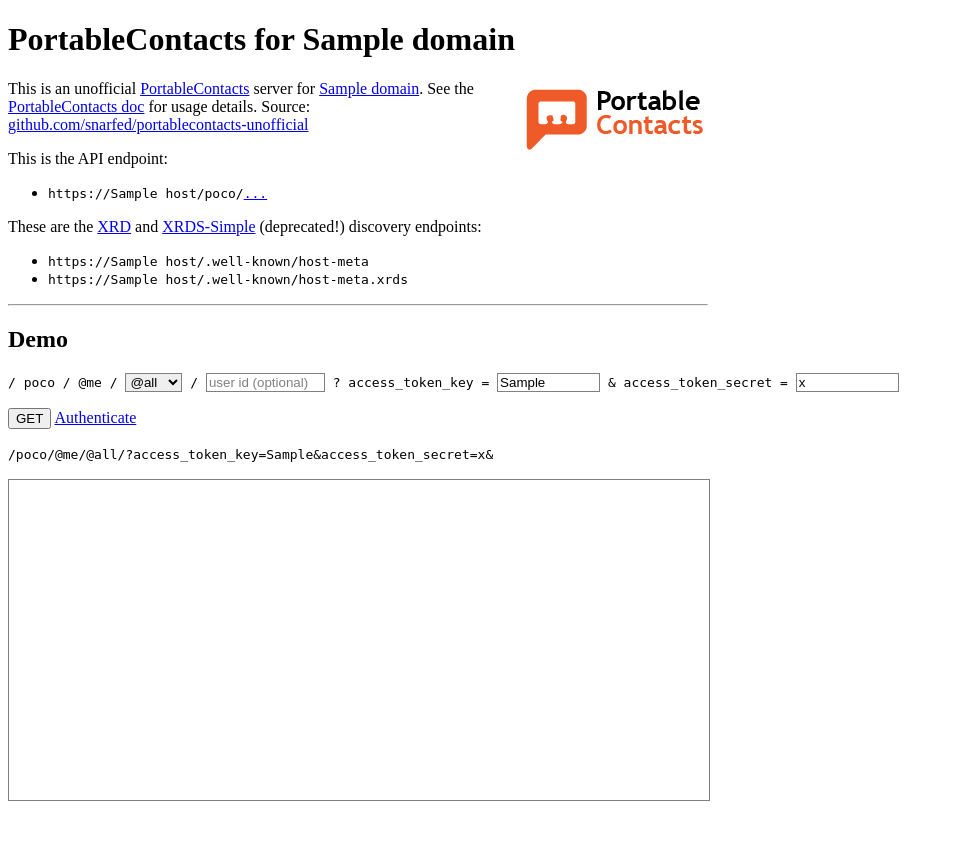
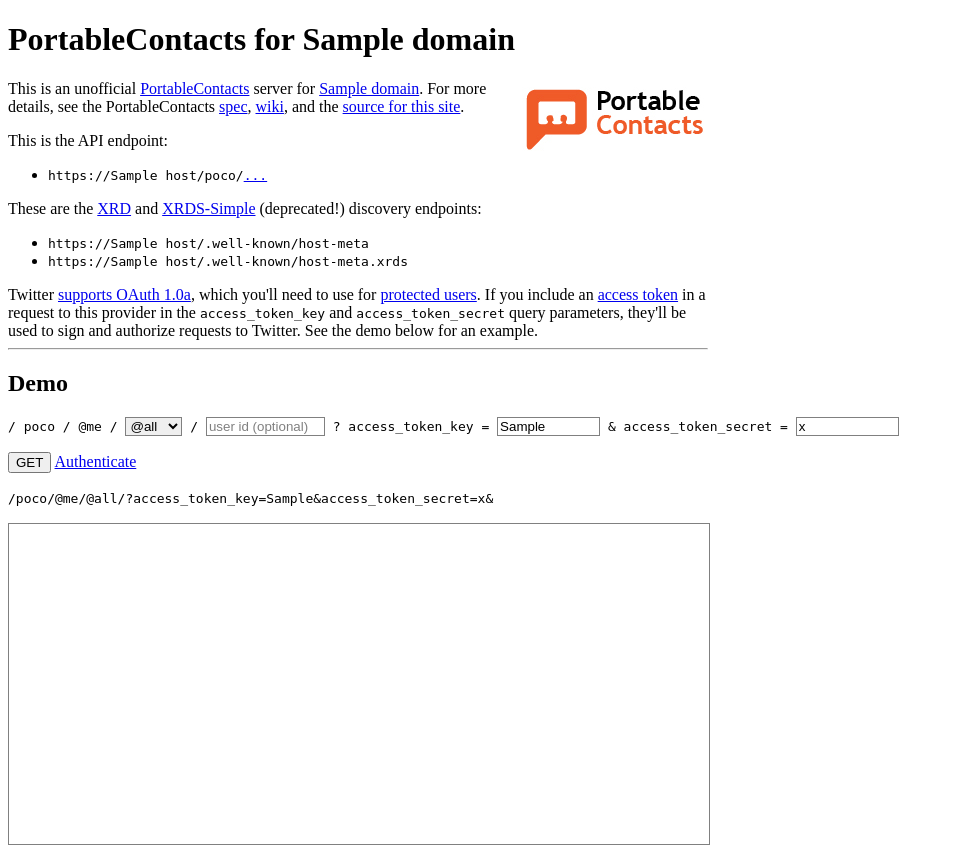
Before and after one commit to snarfed/portablecontacts-unofficial, a Python web app: template templates/twitter_index.html in a window 1280 px wide. Shown: the whole page, without its empty margins (0-954 px from the left). Before the commit the page ends 801 px from the top, so only its background shows below. Run offline with Jinja, Linux system fonts and the light colour scheme; the template is opened without the code that fills it: most values are stand-ins (such as "Sample title", 1, 10 or a date in 2020); some libraries are stand-ins or nearby versions.

Commit message:
add oauth usage details to front page. remove Authorization header pass-through for twitter. add favicon.

```diff
--- a/facebook.py
+++ b/facebook.py
@@ -84,8 +84,9 @@ class Facebook(source.Source):
   def get_contacts(self, user_id=None, startIndex=0, count=0):
     """Returns a (Python) list of PoCo contacts to be JSON-encoded.
 
-    The OAuth 'Authorization' header must be provided if the current user is
-    protected, or to receive any protected friends in the returned contacts.
+    If an OAuth access token is provided in the access_token query parameter, it
+    will be passed on to Facebook. This will be necessary for some people and
+    contact details, based on their privacy settings.
 
     Args:
       user_id: integer or string. if provided, only this user will be returned.
--- a/templates/index.html
+++ b/templates/index.html
@@ -19,10 +19,13 @@
 
 <p>This is an unofficial
   <a href="http://portablecontacts.net/">PortableContacts</a> server
-for <a href="http://{{ domain }}/">{{ domain }}</a>. See
-the <a href="http://wiki.portablecontacts.net/">PortableContacts doc</a> for
-usage details.
-Source: <a href="https://github.com/snarfed/portablecontacts-unofficial">github.com/snarfed/portablecontacts-unofficial</a></p>
+for <a href="http://{{ domain }}/">{{ domain }}</a>. For more details, see the
+PortableContacts
+<a href="http://portablecontacts.net/draft-spec.html">spec</a>,
+<a href="http://wiki.portablecontacts.net/">wiki</a>, and the
+<a href="https://github.com/snarfed/portablecontacts-unofficial">source for
+this site</a>.
+</p>
 
 <p>This is the API endpoint:</p>
 <ul>
@@ -37,6 +40,9 @@ Source: <a href="https://github.com/snarfed/portablecontacts-unofficial">github.
   <li><code>https://{{ host }}/.well-known/host-meta</code></li>
   <li><code>https://{{ host }}/.well-known/host-meta.xrds</code></li>
 </ul>
+
+{% block oauth_details %}
+{% endblock %}
 
 <hr />
 
--- a/templates/twitter_index.html
+++ b/templates/twitter_index.html
@@ -1,4 +1,17 @@
 {% extends "index.html" %}
+
+{% block oauth_details %}
+Twitter
+<a href="https://dev.twitter.com/docs/auth/obtaining-access-tokens">supports
+OAuth 1.0a</a>, which you'll need to use for
+<a href="https://support.twitter.com/articles/14016-about-public-and-protected-tweets">protected
+users</a>. If you include an
+<a href="https://dev.twitter.com/docs/auth/implementing-sign-twitter">access
+token</a> in a request to this provider in the
+<code>access_token_key</code> and <code>access_token_secret</code> query
+parameters, they'll be used to sign and authorize requests to Twitter. See the
+demo below for an example.
+{% endblock %}
 
 {% block query_params %}
 <label id="access_token_key_label" for="access_token_key">? access_token_key =</label>
```
Also changed, not shown: source.py (+3 -5 lines), templates/facebook_index.html (+10 -0 lines), twitter.py (+6 -8 lines), twitter_test.py (+0 -14 lines), static/favicon.ico (added), 2 other files.
